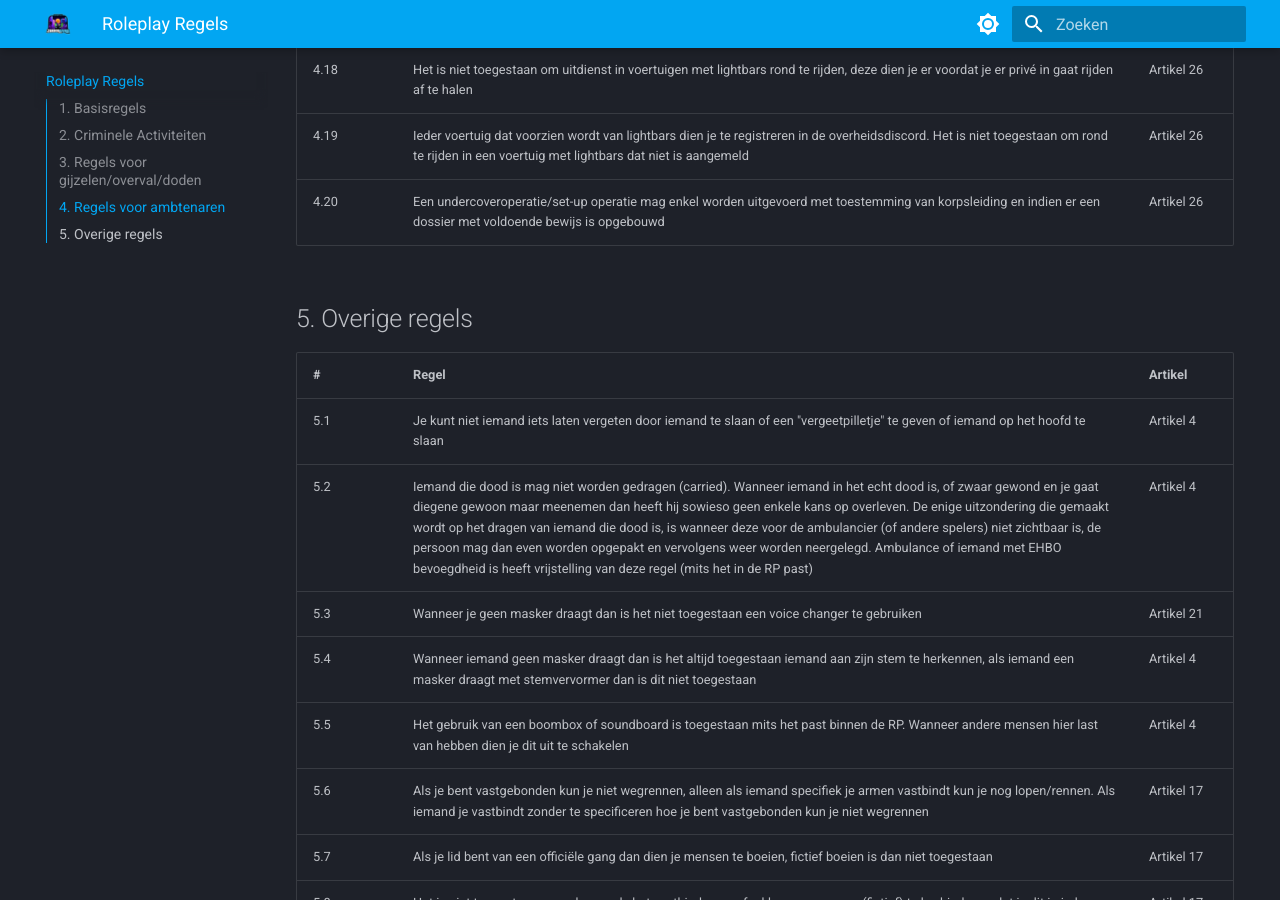
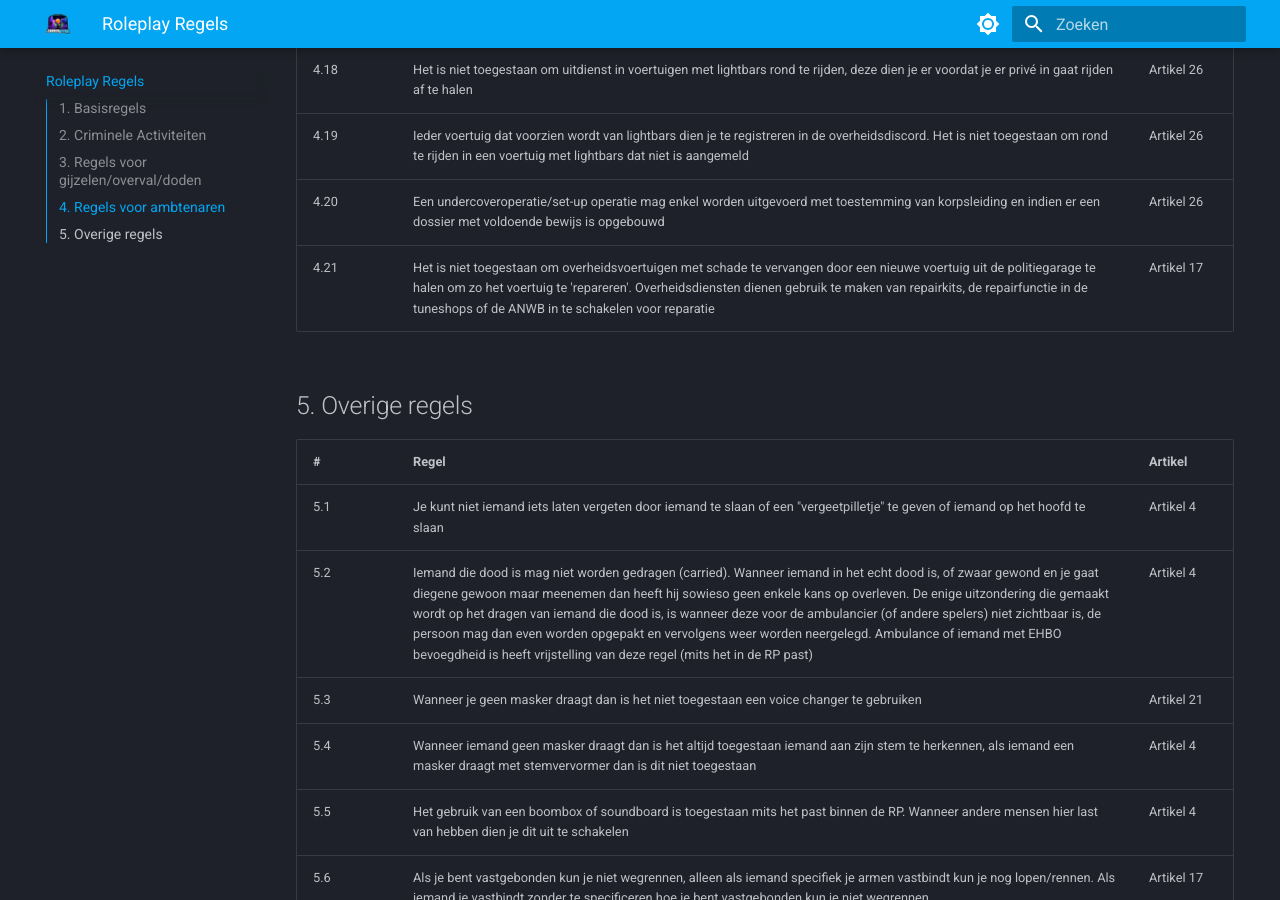
Before and after one commit to ZuiderStad-RP/regels, an MkDocs documentation site: the page built from docs/roleplay.md, in a window 1280 px wide and 900 px high, scrolled down 8715 px. Built offline with MkDocs 1.6.1 and Material for MkDocs 9.7.7, drawn with Linux system fonts in a browser that asks for light colours.

Commit message:
Update roleplay.md

```diff
--- a/docs/roleplay.md
+++ b/docs/roleplay.md
@@ -146,6 +146,7 @@ Mensen met een functie als Politie, KMAR, Ambulance, ANWB en Handhaving worden b
  <tr><td>4.18</td><td>Het is niet toegestaan om uitdienst in voertuigen met lightbars rond te rijden, deze dien je er voordat je er privé in gaat rijden af te halen</td><td>Artikel 26</td></tr>
  <tr><td>4.19</td><td>Ieder voertuig dat voorzien wordt van lightbars dien je te registreren in de overheidsdiscord. Het is niet toegestaan om rond te rijden in een voertuig met lightbars dat niet is aangemeld</td><td>Artikel 26</td></tr>
  <tr><td>4.20</td><td>Een undercoveroperatie/set-up operatie mag enkel worden uitgevoerd met toestemming van korpsleiding en indien er een dossier met voldoende bewijs is opgebouwd</td><td>Artikel 26</td></tr>
+ <tr><td>4.21</td><td>Het is niet toegestaan om overheidsvoertuigen met schade te vervangen door een nieuwe voertuig uit de politiegarage te halen om zo het voertuig te 'repareren'. Overheidsdiensten dienen gebruik te maken van repairkits, de repairfunctie in de tuneshops of de ANWB in te schakelen voor reparatie</td><td>Artikel 17</td></tr>
 </tbody></table>
 
 ## 5. Overige regels
```
